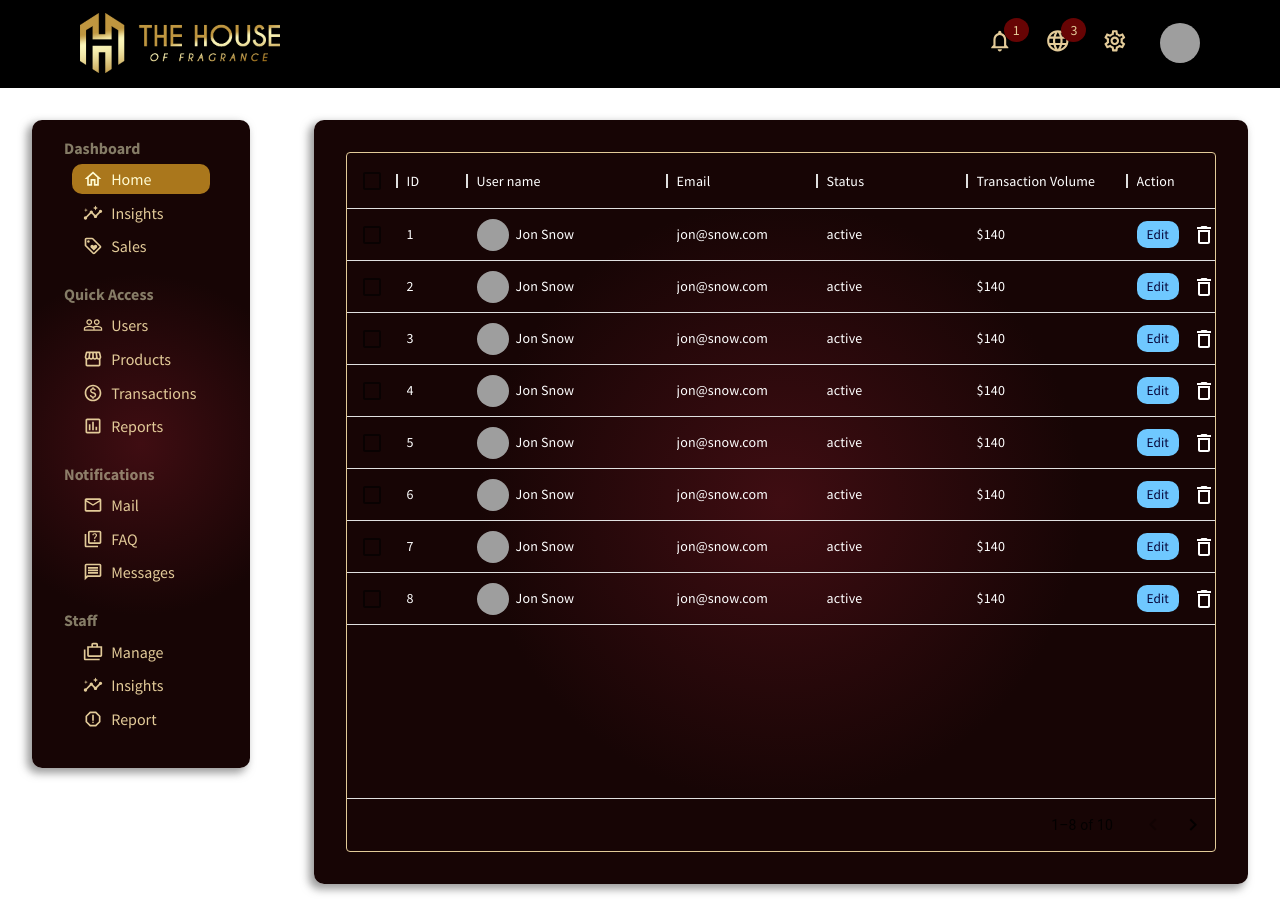
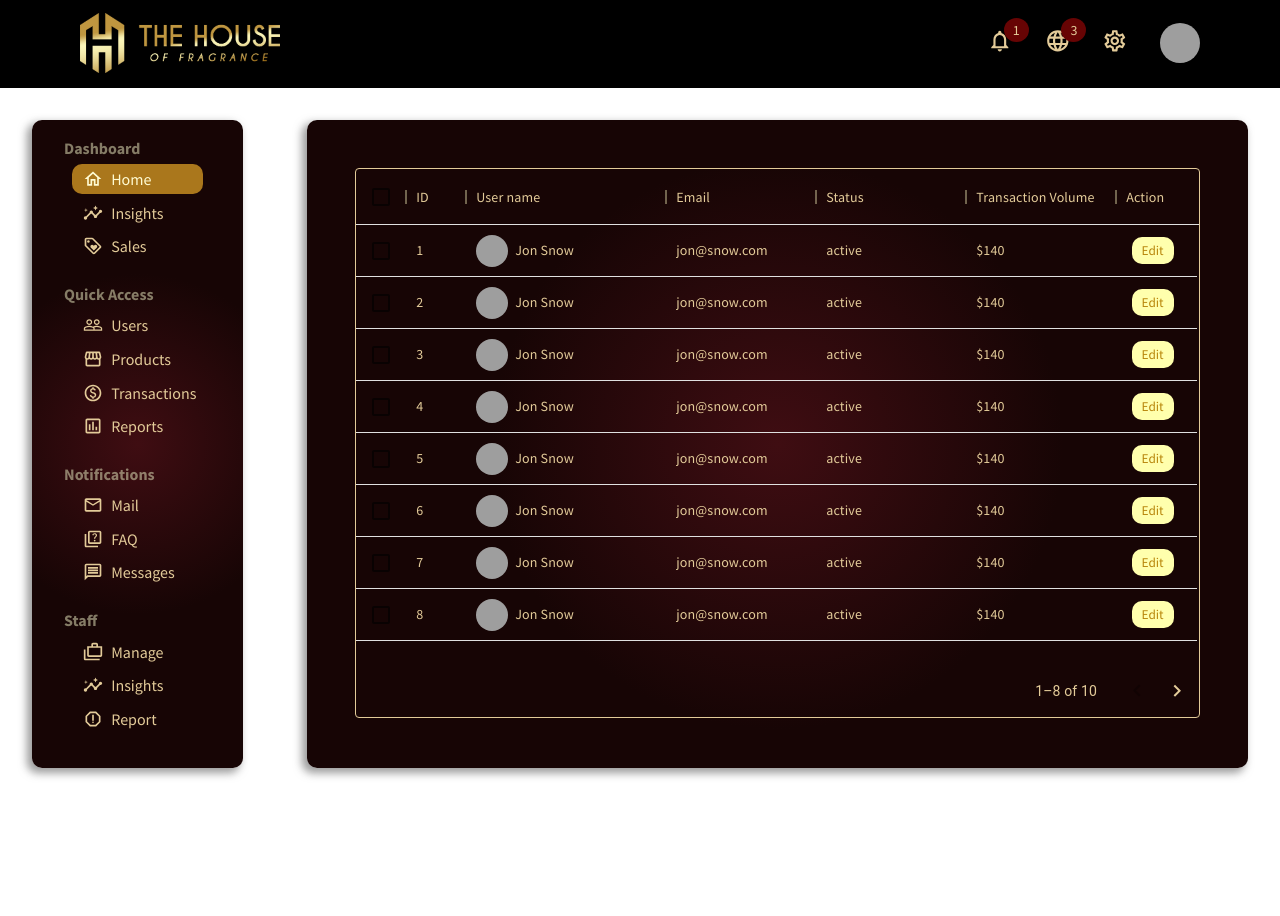
Before and after one commit to reshadintec/thof, a React (Create React App) app in the folder dashboard/: page /users in a window 1280 px wide. After the commit the page ends 800 px from the top, so only its background shows below. Built offline with nearby package versions, Linux system fonts and the light colour scheme; grey boxes are pictures that could not be loaded.

Commit message:
users page done

```diff
--- a/dashboard/src/pages/userList/UserList.js
+++ b/dashboard/src/pages/userList/UserList.jsx
@@ -1,9 +1,8 @@
 import './userList.css'
 import { DataGrid } from '@mui/x-data-grid';
 import {DeleteOutlineOutlined} from '@mui/icons-material';
-import { border } from '@mui/system';
 const columns = [
-  { field: 'id', headerName: 'ID', width: 70 },
+  { field: 'id', headerName: 'ID', width: 60 },
   { field: 'user', headerName: 'User name ', width: 200, renderCell:(params)=>{
     return (
       <div className='userListUser'>
@@ -14,7 +13,7 @@
   } },
   { field: 'email', headerName: 'Email', width: 150 },
   { field: 'status', headerName: 'Status', width: 150 },
-  { field: 'transaction', headerName: 'Transaction Volume', width: 160},
+  { field: 'transaction', headerName: 'Transaction Volume', width: 150},
   { field: 'action', headerName: 'Action ', width: 150,
     renderCell:(params) =>{
       return(
@@ -101,8 +100,8 @@
 export default function UserList() {
   return (
     <div className="userList">
-      <div style={{ height: 700, width: '100%' }}>
-        <DataGrid sx={{ color: '#fff', border:'solid 1px #e3cb99 '}}
+      <div style={{ height: 550, width: '100%' }}>
+        <DataGrid sx={{ color: '#fff', border:'solid 1px #e3cb99 '}} className="dataGridCustom"
           rows={rows} disableSelectionOnClick
           columns={columns}
           pageSize={8}
--- a/dashboard/src/pages/userList/userList.css
+++ b/dashboard/src/pages/userList/userList.css
@@ -9,13 +9,14 @@
   box-shadow: -4px 4px 9px 1px rgba(122,122,122,0.75);
   -webkit-box-shadow: -4px 4px 9px 1px rgba(122,122,122,0.75);
   -moz-box-shadow: -4px 4px 9px 1px rgba(122,122,122,0.75);
-  padding: 2em;
+  padding: 3em;
   color:#e3cb99;
 }
 
 .userListUser{
   display: flex;
   align-items: center;
+
 }
 
 .userListUser img{
@@ -30,7 +31,34 @@
   padding: 5px 10px;
   border:none;
   border-radius: 10px;
-  background-color: rgb(111, 200, 255);
-  color:rgb(6, 6, 58);
-  margin-right: 1em;
+  background-color: rgb(255, 255, 173);
+  color: darkgoldenrod;
+  margin-right: 2em;
+  margin-left:0.4em;
 }
+
+.userListDelete{
+  color: lightcoral;
+}
+/* text colors */
+.css-t0edp9-MuiDataGrid-root , .css-rtrcn9-MuiTablePagination-root{
+  color:#e3cb99 !important;
+}
+/* checkbox style */
+.css-12wnr2w-MuiButtonBase-root-MuiCheckbox-root, .css-t0edp9-MuiDataGrid-root .MuiDataGrid-iconSeparator{
+  color:#fffac163 !important;
+
+}
+
+.css-17jjc08-MuiDataGrid-footerContainer{
+  border-top:none !important;
+}
+
+.css-1pe4mpk-MuiButtonBase-root-MuiIconButton-root{
+  color:white !important;
+}
+
+/* on focus colors */
+.css-t0edp9-MuiDataGrid-root .MuiDataGrid-cell:focus , .MuiDataGrid-columnHeaderTitleContainer:focus-visible{
+    outline: solid #e3cb99 1px !important;
+}
```
